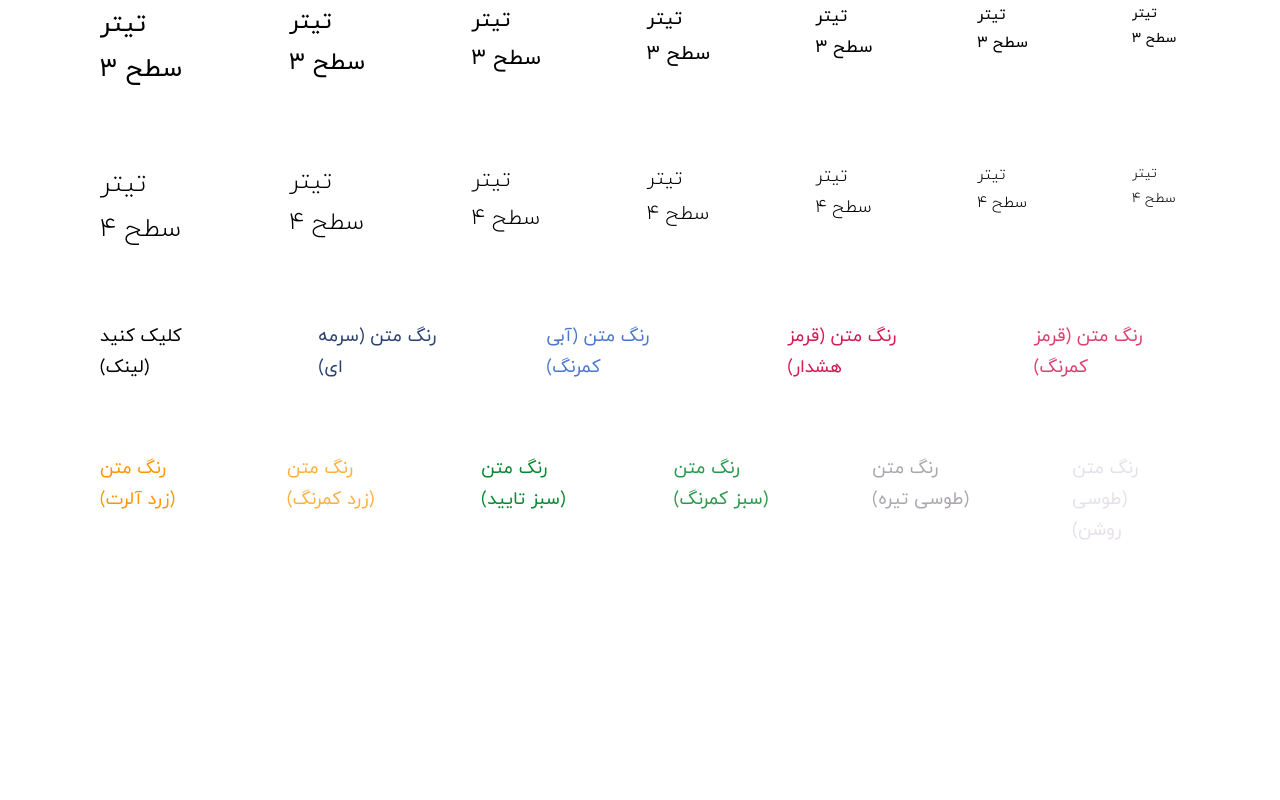
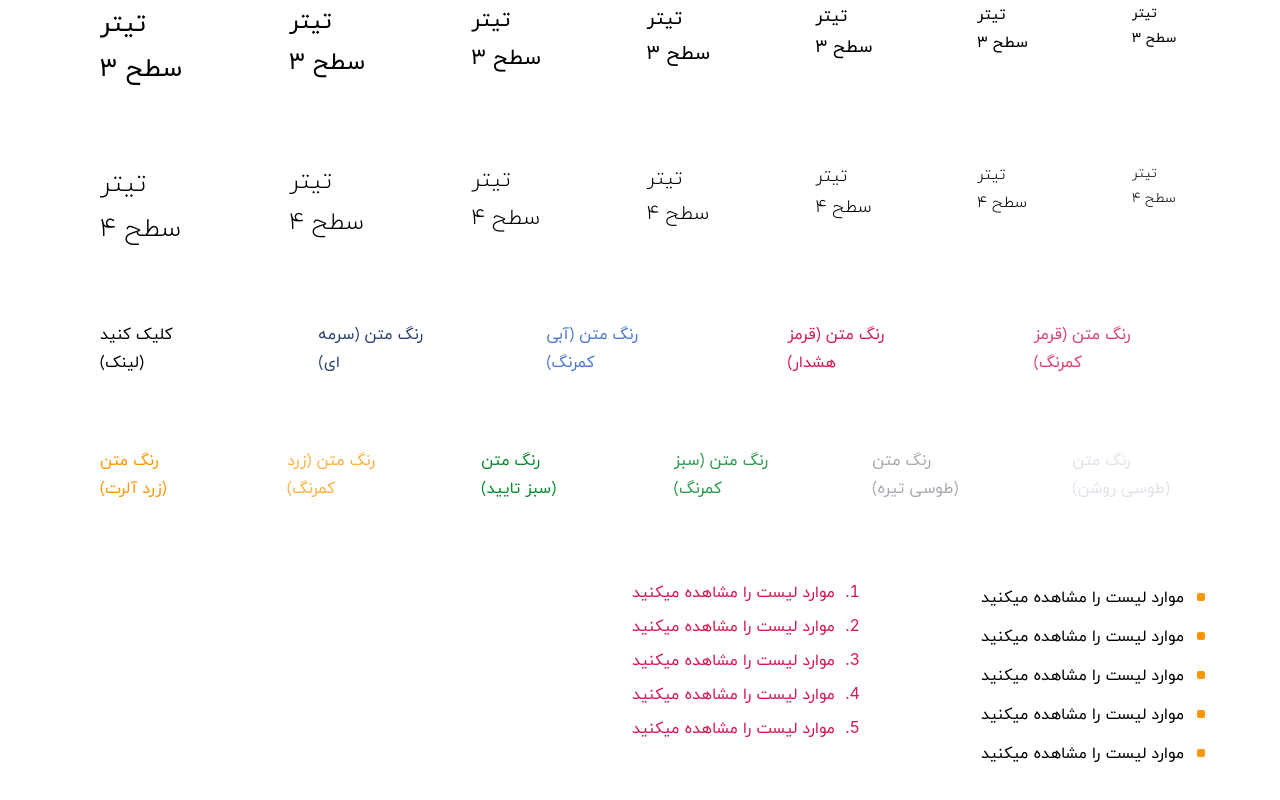
Before and after one commit to yasaman9776/test2, a React (Create React App) app: page /allTypographys in a window 1280 px wide. Shown: the part 472-1272 px from the top of the page. Before the commit the page ends 1127 px from the top, so only its background shows below. Built offline with nearby package versions, Linux system fonts and the light colour scheme.

Commit message:
17 ordibehesht-4

```diff
--- /dev/null
+++ b/src/components/List.js
@@ -0,0 +1,27 @@
+import styled from "styled-components";
+import {CokatexColors} from '../helper/colors';
+
+export const DefaultUl = styled.ul `
+    width:${(props) =>props.width};
+    direction:${(props)=> props.dir};
+    direction: rtl;
+
+
+`
+
+export const DefaultLi = styled.li `
+    width:${(props) =>props.width};
+    padding: 0px 6px 6px 0px ;
+    padding:${(props) =>props.paddingLeft};
+
+
+`
+
+export const DefaultOl = styled.ol `
+    width:${(props) =>props.width};
+    direction:${(props)=> props.dir};
+    direction: rtl;
+    Color:${CokatexColors.error};
+
+
+`
--- a/src/components/Typography.js
+++ b/src/components/Typography.js
@@ -75,7 +75,7 @@ const handleTextLevel = textLevel => {
         case "h4-14":
             return "font-size:14px; font-family:IRANYekanLight;" ;
         default:
-            return "font-size:18px; font-family:IRANYekanNormal;" ;
+            return "font-size:16px; font-family:IRANYekanNormal;" ;
 
     }
 
--- a/src/index.css
+++ b/src/index.css
@@ -46,3 +46,6 @@ code {
     scrollbar-color: #E5E0EB #0A4C95 !important;
     scrollbar-width: thin !important;
   }
+  .ul{
+    list-style-image: url('./assets/icon/b.svg');
+  }
--- a/src/pages/AllTypographys.jsx
+++ b/src/pages/AllTypographys.jsx
@@ -1,9 +1,7 @@
-import {
-    DefaultTypography,
+import { DefaultTypography } from "../components/Typography";
+import { CokatexColors } from "../helper/colors";
+import { DefaultUl, DefaultLi, DefaultOl } from "../components/List";
 
-} from "../components/Typography";
-
-import { CokatexColors } from "../helper/colors";
 
 const AllTypographys = ({props}) => {
 
@@ -442,6 +440,83 @@ const AllTypographys = ({props}) => {
 
 
         </div>
+        <div
+            style={{
+            direction: 'rtl',
+            display: 'flex',
+            marginBottom: 50
+        }}>
+                <div
+                  style={{
+                  direction: 'rtl',
+                  display: 'flex',
+                  marginBottom: 50,
+                  marginLeft: 100
+                  }}>
+                <DefaultUl className="ul">
+                    <DefaultLi>
+                       <DefaultTypography>
+                          موارد لیست را مشاهده میکنید
+                       </DefaultTypography>
+                    </DefaultLi>
+                    <DefaultLi>
+                       <DefaultTypography>
+                          موارد لیست را مشاهده میکنید
+                       </DefaultTypography>
+                    </DefaultLi>
+                    <DefaultLi>
+                       <DefaultTypography>
+                          موارد لیست را مشاهده میکنید
+                       </DefaultTypography>
+                    </DefaultLi>
+                    <DefaultLi>
+                       <DefaultTypography>
+                          موارد لیست را مشاهده میکنید
+                       </DefaultTypography>
+                    </DefaultLi>
+                    <DefaultLi>
+                       <DefaultTypography>
+                          موارد لیست را مشاهده میکنید
+                       </DefaultTypography>
+                    </DefaultLi>
+                </DefaultUl>
+                </div>
+                <DefaultOl>
+                    <DefaultLi>
+                       <DefaultTypography>
+                          موارد لیست را مشاهده میکنید
+                       </DefaultTypography>
+                    </DefaultLi>
+                    <DefaultLi>
+                       <DefaultTypography>
+                          موارد لیست را مشاهده میکنید
+                       </DefaultTypography>
+                    </DefaultLi>
+                    <DefaultLi>
+                       <DefaultTypography>
+                          موارد لیست را مشاهده میکنید
+                       </DefaultTypography>
+                    </DefaultLi>
+                    <DefaultLi>
+                       <DefaultTypography>
+                          موارد لیست را مشاهده میکنید
+                       </DefaultTypography>
+                    </DefaultLi>
+                    <DefaultLi>
+                       <DefaultTypography>
+                          موارد لیست را مشاهده میکنید
+                       </DefaultTypography>
+                    </DefaultLi>
+                </DefaultOl>
+
+
+
+
+
+
+
+
+        </div>
     </div> </>
     )
 }
```
Also changed, not shown: src/assets/icon/Bullet.js (added, +10 -0 lines), src/assets/icon/b.svg (added).
